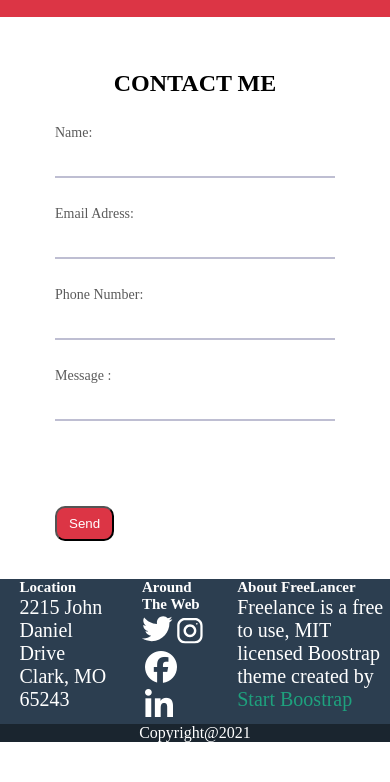
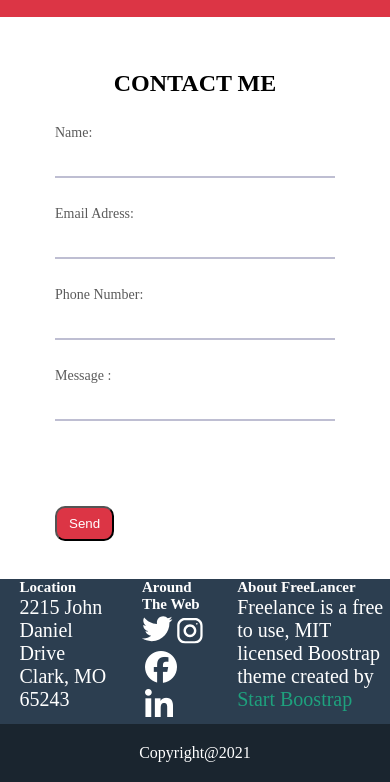
Before and after one commit to MeHigh22/Start-CSS, a plain HTML site: page index.html in a window 390 px wide. Shown: the part 969-1751 px from the top of the page. Before the commit the page ends 1711 px from the top, so only its background shows below. Drawn offline with Linux system fonts and the light colour scheme; files whose address does not match are found by name.

Commit message:
Update media.css

```diff
--- a/css/media.css
+++ b/css/media.css
@@ -146,21 +146,9 @@
     margin-left: 5vw;
 }
 
-.footerBas {
-    background-color: #1a252f;
-    display: flex;
-    flex-wrap: wrap;
-    padding: 0px;
-    justify-content: center;
-    color: white;
-}
-
 .petit {
     font-size: 15px;
 }
 
-footer>div>img,i {
-    margin:3px;
-}
 
 }
```
